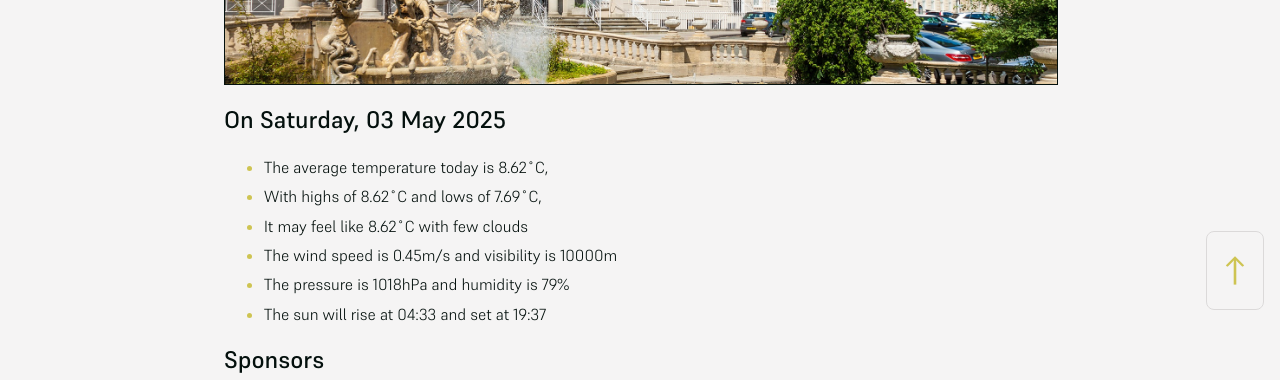
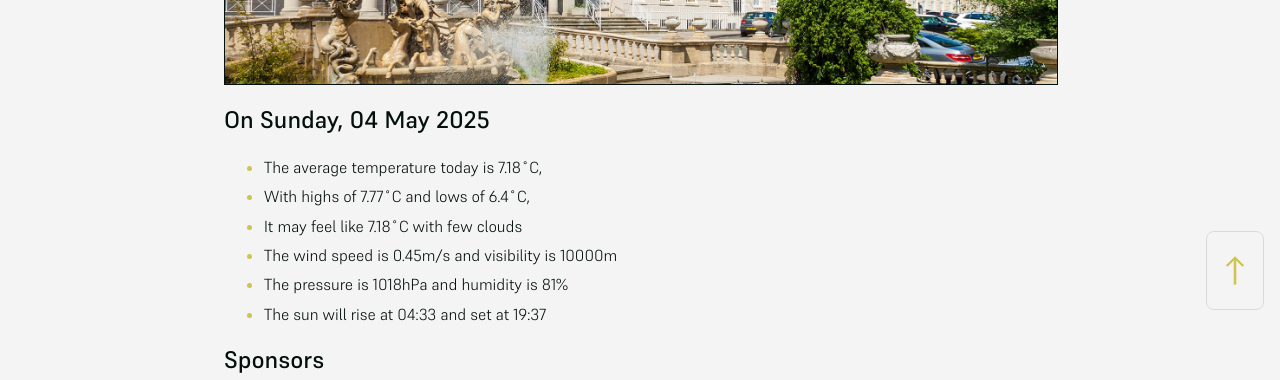
Before and after one commit to mat-0/cheltenham-open-data, a Jekyll site: the page built from index.md, in a window 1280 px wide. Shown: the part 574-954 px from the top of the page. Built offline with Jekyll 4.4.1, drawn with Linux system fonts in a browser that asks for light colours.

Commit message:
Updated 2025-05-04 01:24:37

```diff
--- a/index.md
+++ b/index.md
@@ -8,13 +8,13 @@ seo: Menu
 ![Logo](/images/logo.jpg){:width="832px"}
 
 <!-- weather_marker starts -->
-## On Saturday, 03 May 2025
+## On Sunday, 04 May 2025
 
-- The average temperature today is 8.62˚C,
-- With highs of 8.62˚C and lows of 7.69˚C,
-- It may feel like 8.62˚C with few clouds
+- The average temperature today is 7.18˚C,
+- With highs of 7.77˚C and lows of 6.4˚C,
+- It may feel like 7.18˚C with few clouds
 - The wind speed is 0.45m/s and visibility is 10000m
-- The pressure is 1018hPa and humidity is 79%
+- The pressure is 1018hPa and humidity is 81%
 - The sun will rise at 04:33 and set at 19:37
 
 <!-- weather_marker ends -->
```
Also changed, not shown: _data/flood.json (+5 -69 lines), _pages/news.md (+5 -5 lines), _pages/terrorism.md (+1 -1 lines).
